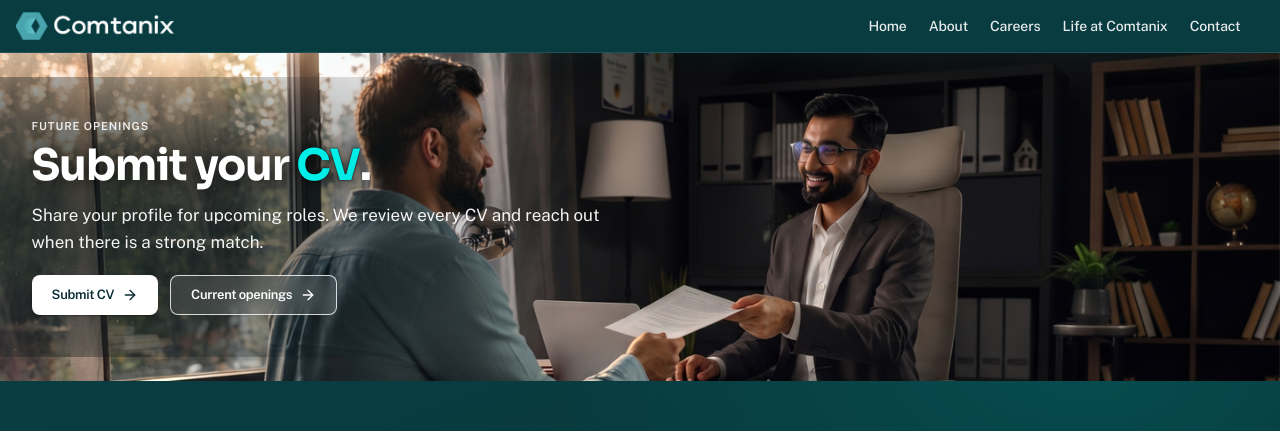
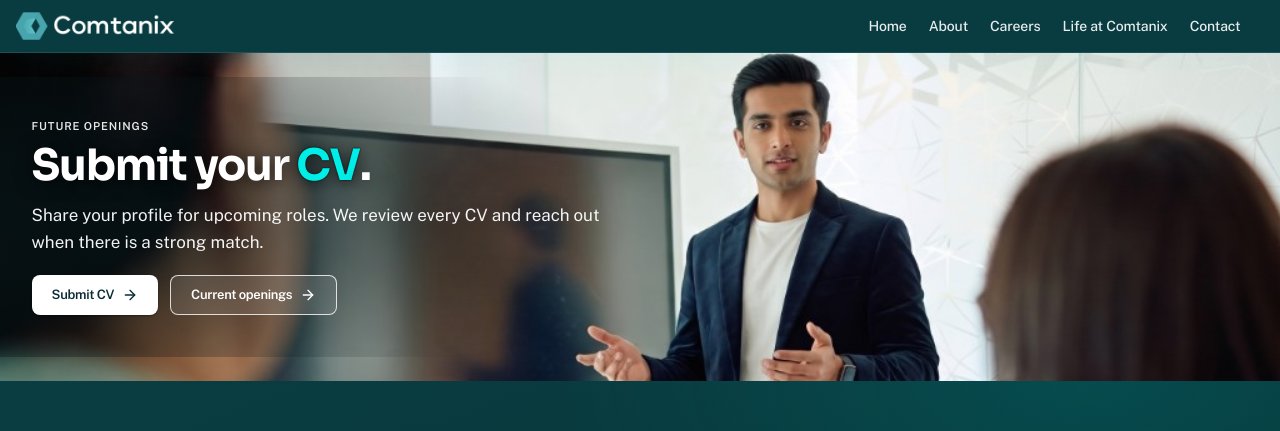
Before and after one commit to adnanhayat531/comtanixcareers, a Next.js app: page /submit-cv in a window 1280 px wide. Shown: the top 431 px of the page. Built offline with nearby package versions, Linux system fonts and the light colour scheme; no server answers.

Commit message:
Update hero image and positioning in SubmitCvPage for enhanced visual appeal and branding alignment.

```diff
--- a/src/app/submit-cv/page.tsx
+++ b/src/app/submit-cv/page.tsx
@@ -19,10 +19,11 @@ export default function SubmitCvPage() {
         eyebrow="Future openings"
         title="Submit your CV."
         description="Share your profile for upcoming roles. We review every CV and reach out when there is a strong match."
-        image="/submit-cv/hero-v1.jpg"
-        imageAlt="Candidate submitting a CV during an interview at Comtanix"
+        image="/submit-cv/hero-v2.png"
+        imageAlt="Team presentation in a bright Comtanix office meeting room"
         imageFit="cover"
-        objectPosition="62% 42%"
+        imagePosition="faces"
+        objectPosition="60% 5%"
         className="page-hero-banner w-full !aspect-[1440/369] !h-auto !min-h-0 !max-h-none max-sm:!min-h-[15rem] max-sm:!aspect-auto max-sm:!h-[min(34vh,15rem)]"
       >
         <Button href="#cv-form" variant="white">
```
Also changed, not shown: public/submit-cv/hero-v2.png (added).
